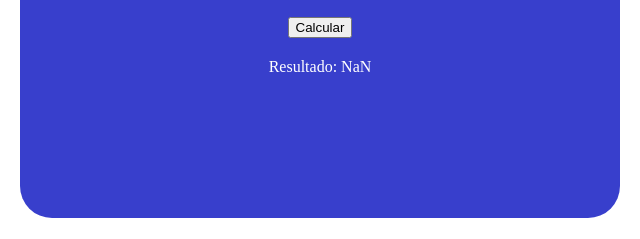
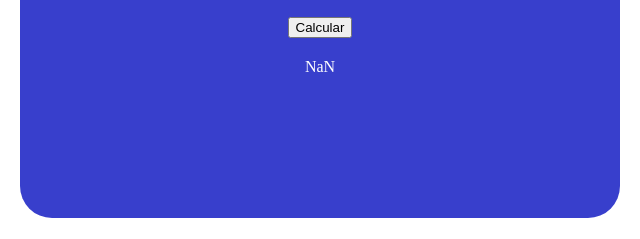
Before and after one commit to julioguirola/imc-calculator, a plain HTML site: page index.html in a window 1280 px wide. Both pictures are taken after typing "5", "5" into the empty fields and a click on the button "Calcular". Shown: the part 390-629 px from the top of the page, 328-968 px from the left. Drawn offline with Linux system fonts and the light colour scheme.

Commit message:
Update index.html

```diff
--- a/index.html
+++ b/index.html
@@ -32,11 +32,11 @@
             const span = document.querySelector("span");
 
             function calculateImc(peso, talla) {
-                return Math.floor(peso / (talla * talla));
+                return peso / (talla * talla);
             }
 
             button.onclick = () => {
-                span.innerText = "Resultado: " + calculateImc(peso, talla);
+                span.innerText = calculateImc(peso, talla);
             };
         </script>
     </body>
```
